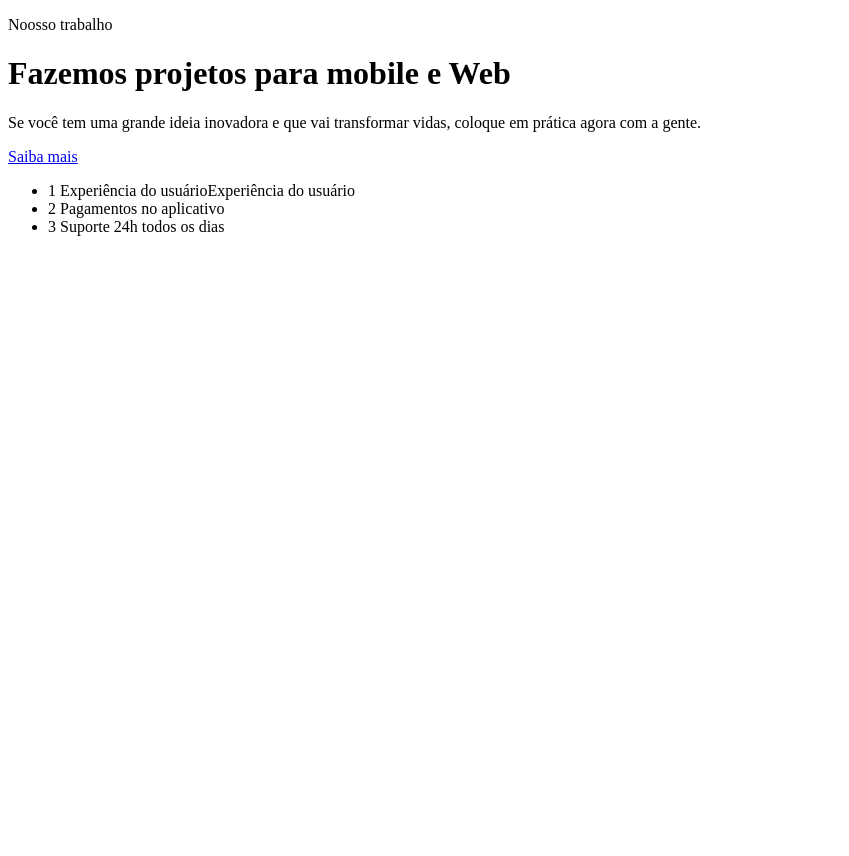
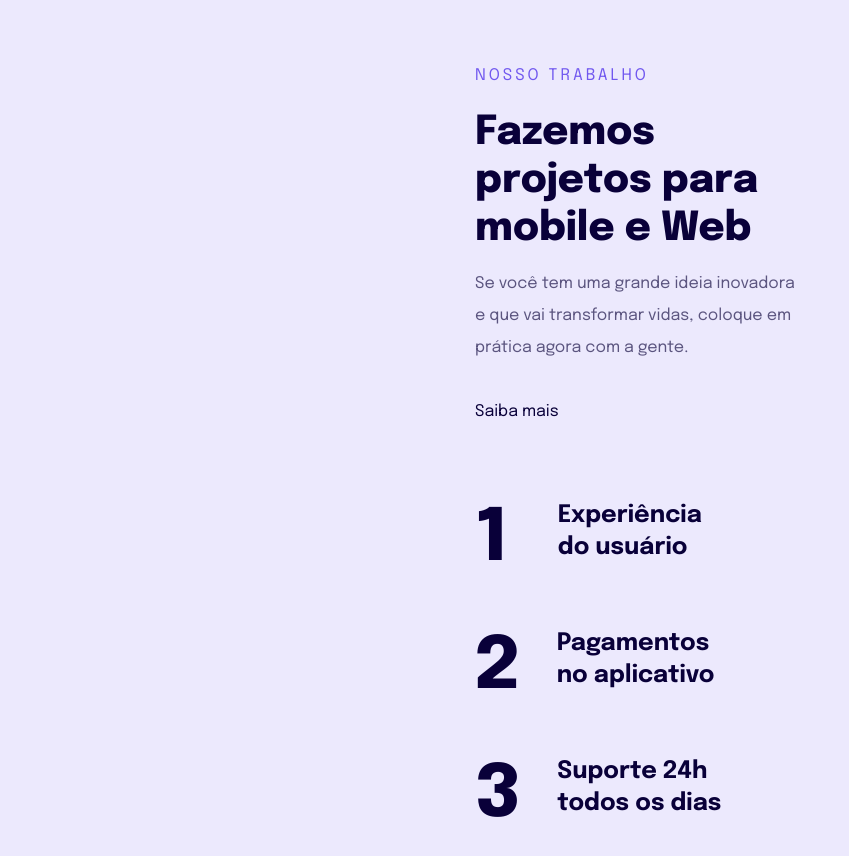
Before and after one commit to kennedysferreira/projetoResponsividade, a plain HTML site: page index.html in a window 1280 px wide. Shown: the whole page, without its empty margins (0-849 px from the left). Before the commit the page ends 800 px from the top, so only its background shows below. Drawn offline with Linux system fonts and the light colour scheme.

Commit message:
css update

```diff
--- a/index.html
+++ b/index.html
@@ -1,22 +1,29 @@
 <!DOCTYPE html>
 <html lang="pt-br">
+
 <head>
+  <link rel="preconnect" href="https://fonts.googleapis.com">
+  <link rel="preconnect" href="https://fonts.gstatic.com" crossorigin>
   <meta charset="UTF-8">
   <meta name="viewport" content="width=device-width, initial-scale=1.0">
   <title>Responsividade</title>
   <link rel="stylesheet" href="style.css">
+  <link href="https://fonts.googleapis.com/css2?family=Epilogue:ital,wght@0,100..900;1,100..900&display=swap"
+    rel="stylesheet">
 </head>
+
 <body>
   <main>
-    <p>Noosso trabalho</p>
+    <p>Nosso trabalho</p>
     <h1>Fazemos projetos para mobile e Web</h1>
     <p>Se você tem uma grande ideia inovadora e que vai transformar vidas, coloque em prática agora com a gente.</p>
     <a href="#">Saiba mais</a>
     <ul>
-      <li><span>1</span> Experiência do usuárioExperiência do usuário</li>
+      <li><span>1</span> Experiência do usuário</li>
       <li><span>2</span> Pagamentos no aplicativo</li>
       <li><span>3</span> Suporte 24h todos os dias</li>
     </ul>
   </main>
 </body>
+
 </html>
--- a/style.css
+++ b/style.css
@@ -0,0 +1,96 @@
+* {
+  box-sizing: border-box;
+  margin: 0;
+  padding: 0;
+}
+
+:root {
+  font-size: 6.25%;
+}
+
+body {
+  background: #ece9fd;
+  padding: 60rem 23rem;
+  font-family: "Epilogue", sans-serif;
+  font-size: 16rem;
+}
+
+main {
+  max-width: 330rem;
+  margin: 0 auto;
+}
+
+ul {
+  list-style: none;
+}
+
+main p:first-child {
+  font-weight: 400;
+  line-height: 32rem;
+  letter-spacing: 3px;
+  text-transform: uppercase;
+
+  color: #7158ef;
+
+  margin-bottom: 17rem;
+}
+
+h1 {
+  font-style: normal;
+  font-weight: 800;
+  font-size: 40rem;
+  line-height: 48rem;
+  color: #090039;
+
+  margin-bottom: 15rem;
+}
+
+h1 + p {
+  font-weight: 400;
+  line-height: 32rem;
+  color: #0a0039a3;
+
+  margin-bottom: 32rem;
+}
+
+a {
+  display: block;
+  font-weight: 400;
+  line-height: 32rem;
+  text-decoration: none;
+  color: #090039;
+
+  margin-bottom: 72rem;
+}
+
+a:hover {
+  color: #352491;
+}
+
+ul {
+  display: flex;
+  flex-direction: column;
+  gap: 48rem;
+}
+
+ul li span {
+  font-weight: 800;
+  font-size: 72rem;
+  line-height: 80rem;
+  letter-spacing: -2px;
+
+  width: 72rem;
+  color: #090039;
+}
+
+ul li {
+  display: flex;
+  gap: 38rem;
+
+  max-width:  257rem;
+  font-weight: 700;
+  font-size: 24rem;
+  line-height: 32rem;
+
+  color: #090039;
+}
```
